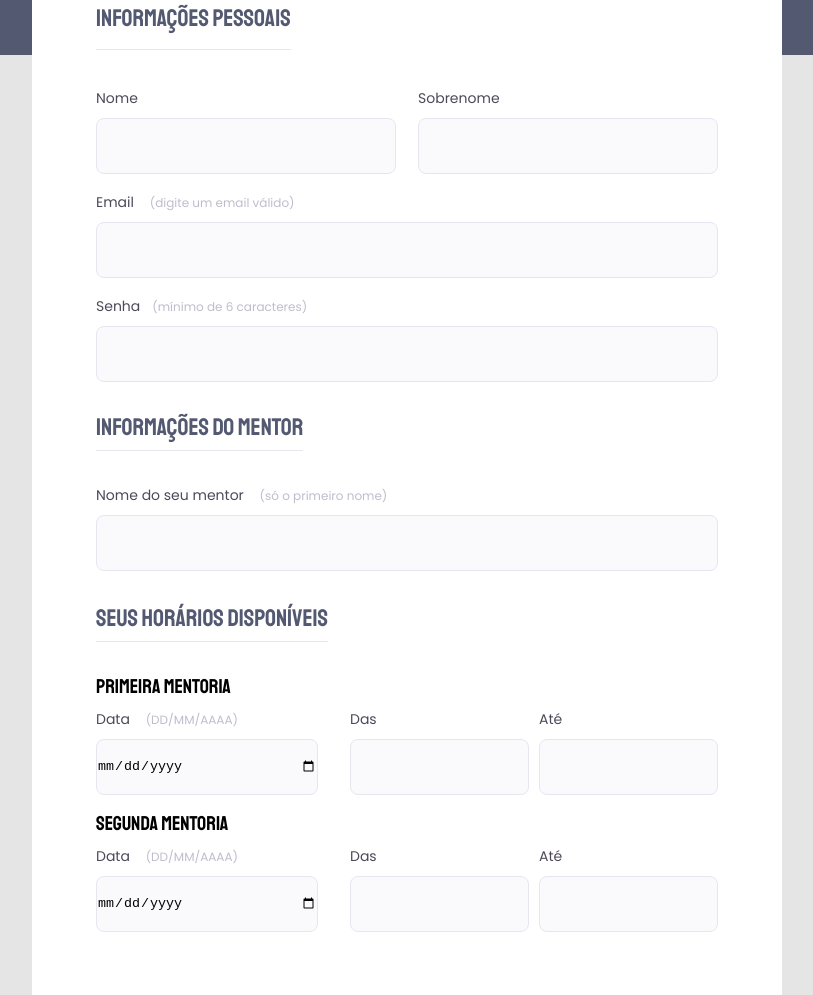
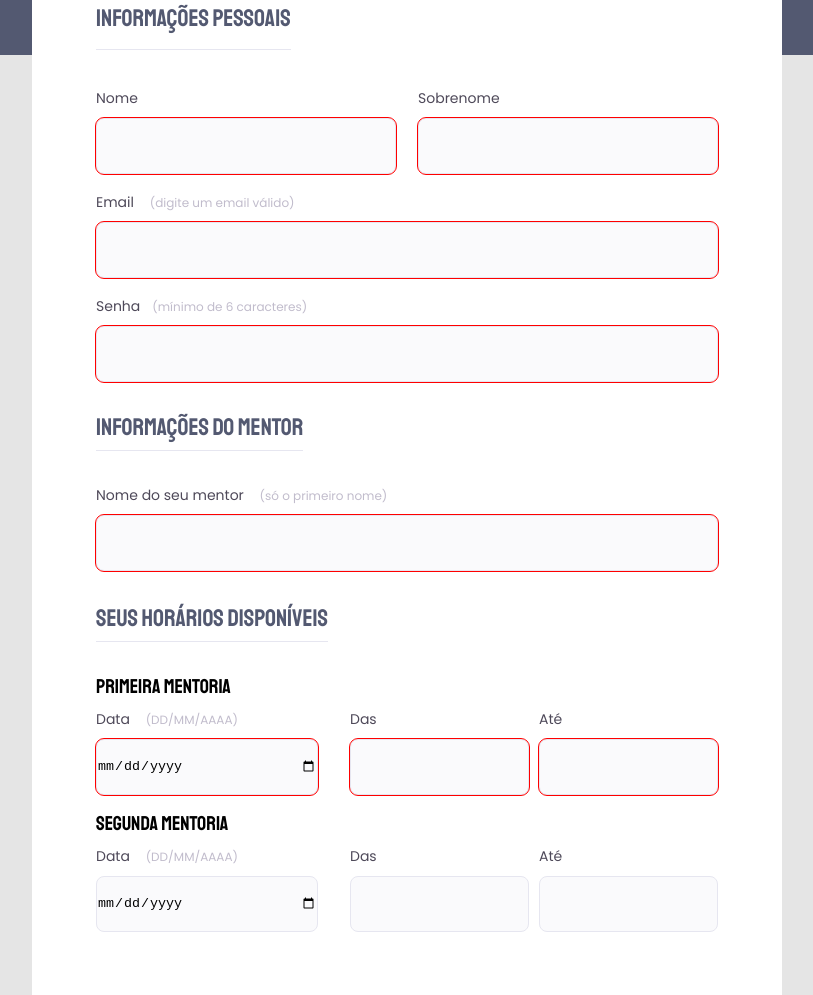
Before and after one commit to caiquemurilo/rocketseat-explorer-estage03-challenge01, a plain HTML site: page index.html in a window 1280 px wide. Shown: the part 381-1376 px from the top of the page, without its empty margins (313-1126 px from the left). Drawn offline with Linux system fonts and the light colour scheme.

Commit message:
finalizando projeto com as validações nos campos, e estilizações finais nos campos e no botão

```diff
--- a/assets/style/style.css
+++ b/assets/style/style.css
@@ -123,6 +123,13 @@ main {
   background-color: #fafafc;
   border: 1px solid #e6e6f0;
 }
+.wrapper-form #my-form fieldset input:invalid {
+  outline: 1px solid red;
+}
+.wrapper-form #my-form fieldset input:focus {
+  outline: 2px solid black;
+}
+
 .wrapper-form #my-form fieldset label {
   font-size: 1.4rem;
   color: #4e4959;
@@ -225,3 +232,7 @@ main {
   border: none;
   border-radius: 20px;
 }
+.wrapper-form footer button:hover {
+  background-color: #e10e39;
+  cursor: pointer;
+}
--- a/index.html
+++ b/index.html
@@ -24,22 +24,23 @@
               <legend class="legend-info-pessoais">INFORMAÇÕES PESSOAIS</legend>
               <div class="form-info-pessoal-linha1">
                 <div class="campo-form">
-                  <label for="name">Nome</label><input type="text" id="name" />
+                  <label for="name">Nome</label
+                  ><input type="text" id="name" required />
                 </div>
                 <div class="campo-form">
                   <label for="lastName">Sobrenome</label
-                  ><input type="text" id="lastName" />
+                  ><input type="text" id="lastName" required />
                 </div>
               </div>
               <div class="campo-form">
                 <label for="email"
                   >Email <span>(digite um email válido)</span></label
-                ><input type="email" id="email" />
+                ><input type="email" id="email" required />
               </div>
               <div class="campo-form">
                 <label for="password"
                   >Senha<span>(mínimo de 6 caracteres)</span></label
-                ><input type="password" id="password" />
+                ><input type="password" id="password" minlength="6" required />
               </div>
             </fieldset>
             <fieldset>
@@ -47,7 +48,7 @@
               <div class="campo-form">
                 <label for="mentorName"
                   >Nome do seu mentor <span>(só o primeiro nome)</span></label
-                ><input type="text" id="mentorName" />
+                ><input type="text" id="mentorName" required />
               </div>
             </fieldset>
             <fieldset>
@@ -57,16 +58,16 @@
                 <div class="form-horario-linha">
                   <div class="campo-form">
                     <label for="date1">Data <span>(DD/MM/AAAA)</span></label
-                    ><input type="date" id="date1" />
+                    ><input type="date" id="date1" required />
                   </div>
                   <div class="form-horario-campos-horarios">
                     <div class="campo-form">
                       <label for="hour-begin-1">Das</label
-                      ><input type="datetime" id="hour-begin-1" />
+                      ><input type="datetime" id="hour-begin-1" required />
                     </div>
                     <div class="campo-form">
                       <label for="hour-finish-1">Até</label
-                      ><input type="datetime" id="hour-finish-1" />
+                      ><input type="datetime" id="hour-finish-1" required />
                     </div>
                   </div>
                 </div>
```
